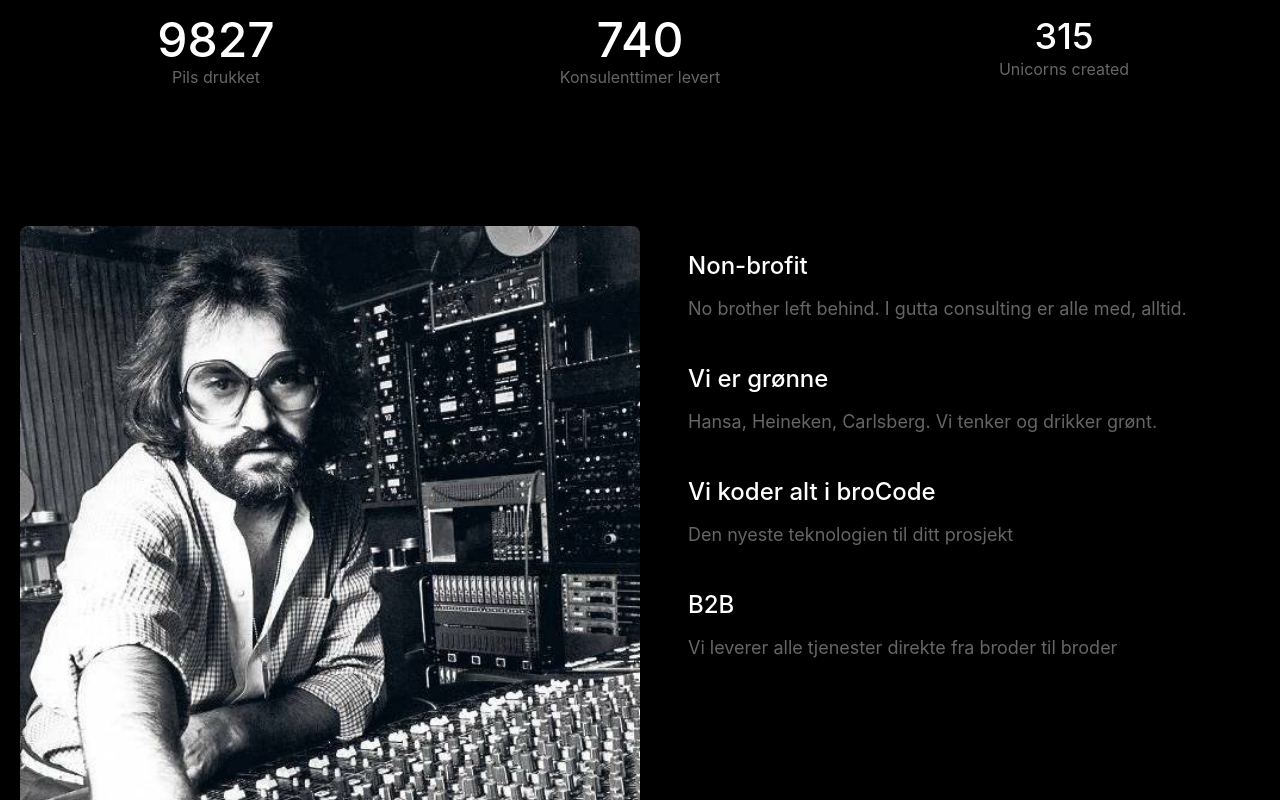
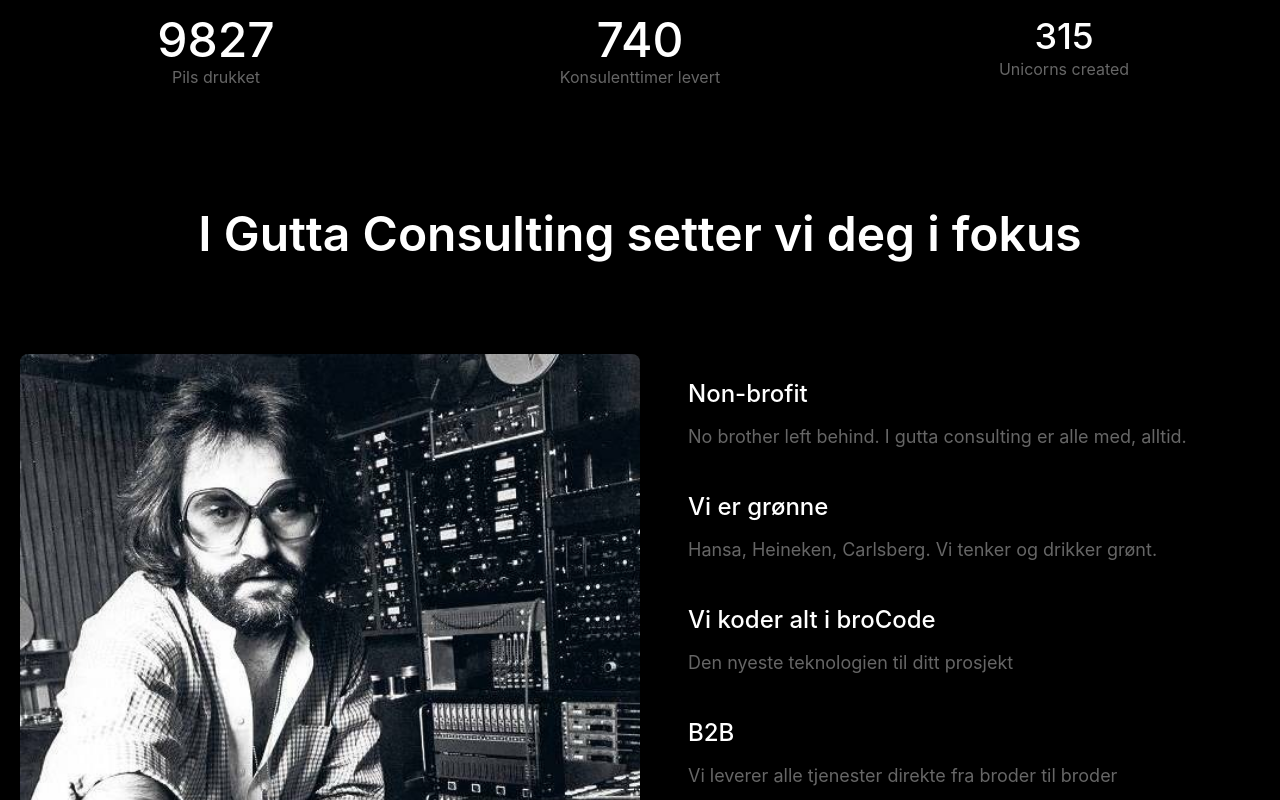
Before and after one commit to andersrodem/gutta-consulting, a Next.js app: page / in a window 1280 px wide. Shown: the part 1443-2243 px from the top of the page. Built offline with nearby package versions, Linux system fonts and the light colour scheme.

Commit message:
committing

```diff
--- a/components/Main.js
+++ b/components/Main.js
@@ -6,15 +6,14 @@ export default function Main() {
     <section class="text-black body-font lg:pt-20">
       <div class="container px-5 pt-32 mx-auto lg:px-4 lg:py-4">
         <div class="flex flex-col w-full mb-2 text-left md:text-center ">
-
           <h1 class="mb-2 text-6xl font-bold tracking-tighter text-white lg:text-8xl md:text-7xl">
             <span>Gutta Consulting</span>
             <br class="hidden lg:block"></br>
-
           </h1>
-          <p className="text-3xl text-white pt-8 pb-5">GaaS - Guttastemning as a Service</p>
+          <p className="text-3xl text-white pt-8 pb-5">
+            GaaS - Guttastemning as a Service
+          </p>
           <br></br>
-
         </div>
       </div>
       <div class="container flex flex-col items-center justify-center py-8 mx-auto rounded-lg md:p-1 p-3">
@@ -27,7 +26,7 @@ export default function Main() {
       <section class="text-gray-600 body-font">
         <section class="text-gray-600 body-font">
           <div class="container px-5 py-10 mx-auto">
-            <div class="flex flex-wrap -m-4 text-center">
+            <div class="flex flex-wrap -m-4 text-center pb-10">
               <div class="p-4 sm:w-1/3 w-1/2">
                 <h2 class="title-font font-medium sm:text-5xl text-3xl text-white">
                   <CountUp end={9827} redraw={true}>
@@ -35,7 +34,6 @@ export default function Main() {
                       <VisibilitySensor onChange={start} delayedCall>
                         <span ref={countUpRef} />
                       </VisibilitySensor>
-
                     )}
                   </CountUp>
                 </h2>
@@ -80,7 +78,11 @@ export default function Main() {
             </div>
           </div>
         </section>
+        <h1 class="text-5xl font-semibold title-font text-white mx-auto text-center px-6 pt-10">
+            I Gutta Consulting setter vi deg i fokus
+          </h1>
         <div class="container px-5 py-24 mx-auto flex flex-wrap">
+
           <div class="lg:w-1/2 w-full mb-10 lg:mb-0 rounded-lg overflow-hidden">
             <img
               alt="feature"
@@ -95,7 +97,8 @@ export default function Main() {
                   Non-brofit
                 </h2>
                 <p class="leading-relaxed text-lg">
-                  No brother left behind. I gutta consulting er alle med, alltid.
+                  No brother left behind. I gutta consulting er alle med,
+                  alltid.
                 </p>
               </div>
             </div>
@@ -129,7 +132,6 @@ export default function Main() {
                 </p>
               </div>
             </div>
-
           </div>
         </div>
       </section>
@@ -140,7 +142,7 @@ export default function Main() {
               Guttene
             </h2>
             <p class="text-base leading-relaxed xl:w-2/4 lg:w-3/4 mx-auto text-gray-500s">
-             Her er alle og ingen sjef
+              Her er alle og ingen sjef
             </p>
             <div class="flex mt-6 justify-center">
               <div class="w-16 h-1 rounded-full bg-white inline-flex"></div>
```
